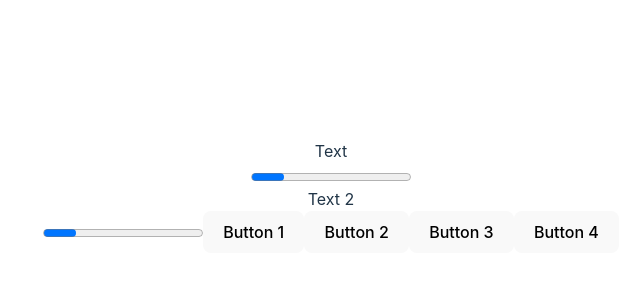
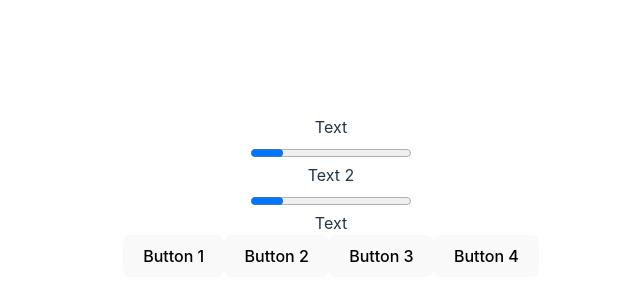
Before and after one commit to NinaEmiko/battle-jawn, a React (Vite) app in the folder Battle-Jawn/src/main/react-jawn/: page / in a window 1280 px wide. Shown: the part 204-504 px from the top of the page, without its empty margins (309-949 px from the left). Built offline with nearby package versions, Linux system fonts and the light colour scheme.

Commit message:
Added react components for log box and potions

```diff
--- a/Battle-Jawn/src/main/react-jawn/src/App.tsx
+++ b/Battle-Jawn/src/main/react-jawn/src/App.tsx
@@ -2,8 +2,10 @@ import "./App.css";
 import Button from "./components/Button";
 import EnemyHealthBar from "./components/EnemyHealthBar";
 import EnemyName from "./components/EnemyName";
+import LogBoxDisplay from "./components/LogBoxDisplay";
 import PlayerHealthBar from "./components/PlayerHealthBar";
 import PlayerName from "./components/PlayerName";
+import PotionDisplay from "./components/PotionDisplay";
 
 function App() {
   return (
@@ -11,7 +13,9 @@ function App() {
       <EnemyName />
       <EnemyHealthBar />
       <PlayerName />
+      <PotionDisplay />
       <PlayerHealthBar />
+      <LogBoxDisplay />
       <Button />
     </>
   );
--- /dev/null
+++ b/Battle-Jawn/src/main/react-jawn/src/components/LogBoxDisplay.tsx
@@ -0,0 +1,9 @@
+import React from 'react'
+
+const LogBoxDisplay = () => {
+  return (
+    <div>Text</div>
+  )
+}
+
+export default LogBoxDisplay
--- /dev/null
+++ b/Battle-Jawn/src/main/react-jawn/src/components/PotionDisplay.tsx
@@ -0,0 +1,13 @@
+import React from 'react'
+
+const PotionDisplay = () => {
+  return (
+    <>
+    <img></img>
+    <img></img>
+    <img></img>
+    </>
+  )
+}
+
+export default PotionDisplay
```
